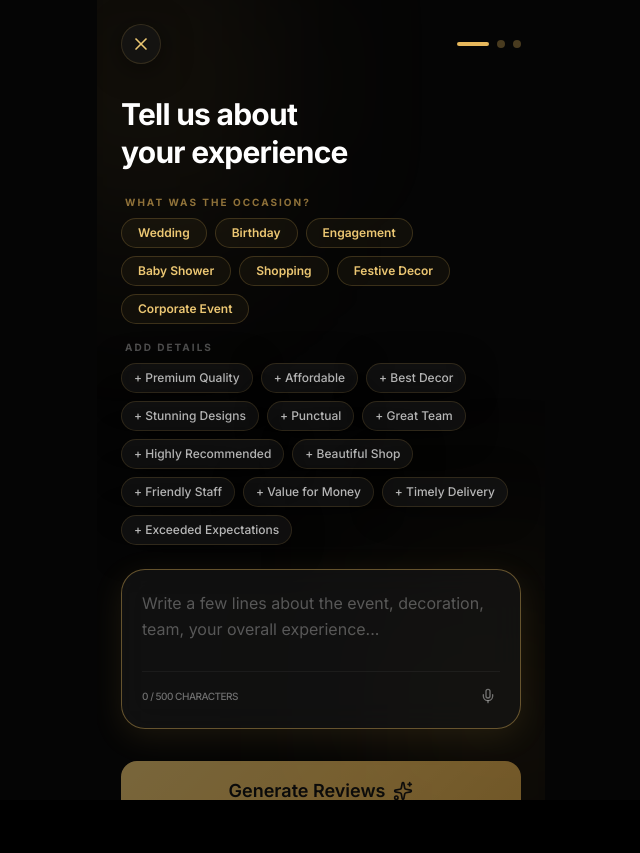
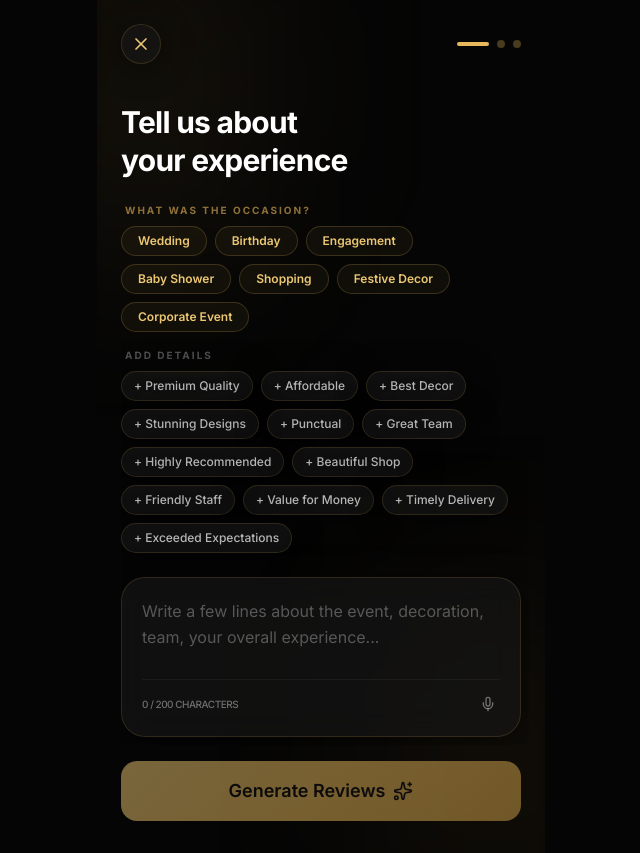
Before and after one commit to bhupendraJanghel/parampara-review-assistant, a Next.js app: page / in a window 1280 px wide. Both pictures are taken after a click on the button "Get Started". Shown: the whole page, without its empty margins (319-959 px from the left). Before the commit the page ends 800 px from the top, so only its background shows below. Built offline with nearby package versions, Linux system fonts and the light colour scheme.

Commit message:
feat: implement review generation flow with tone selection and copy-to-clipboard functionality

```diff
--- a/src/app/page.tsx
+++ b/src/app/page.tsx
@@ -2,7 +2,7 @@ import { ReviewFlow } from "@/components/review-assistant/ReviewFlow";
 
 export default function Home() {
   return (
-    <main className="min-h-screen bg-brand-black">
+    <main className="min-h-screen bg-brand-black flex flex-col">
       <ReviewFlow />
     </main>
   );
--- a/src/components/review-assistant/FeedbackInput.tsx
+++ b/src/components/review-assistant/FeedbackInput.tsx
@@ -90,11 +90,6 @@ export function FeedbackInput({
     setFeedback(newFeedback);
   };
 
-  useEffect(() => {
-    if (textareaRef.current) {
-      textareaRef.current.focus();
-    }
-  }, []);
 
   return (
     <div className="flex-1 flex flex-col p-6 z-10">
@@ -112,7 +107,8 @@ export function FeedbackInput({
         </div>
       </div>
 
-      <div className="space-y-6 flex-1 flex flex-col">
+      <div className="flex-1 flex flex-col min-h-0">
+        <div className="space-y-6 flex-1 overflow-y-auto pr-2 -mr-2 py-2">
           <div className="space-y-2">
             <h2 className="text-3xl font-bold tracking-tight text-white leading-tight">
               Tell us about
@@ -157,7 +153,7 @@ export function FeedbackInput({
                     className={cn(
                       "px-3 py-1.5 rounded-full transition-all active:scale-95 text-xs font-medium",
                       selectedDetails.includes(chip)
-                      ? "bg-gold-500/20 border border-gold-500/60 text-gold-300 shadow-[0_0_10px_rgba(231,184,92,0.2)]"
+                        ? "bg-gold-500/20 border border-gold-500/60 text-gold-300 shadow-[0_0_10px_rgba(231,184,92,0.25)]"
                         : "glass-card text-white/70 hover:text-gold-400 hover:border-gold-500/40"
                     )}
                   >
@@ -168,18 +164,18 @@ export function FeedbackInput({
             </div>
           </div>
 
-        <div className="glass-card h-40 rounded-3xl p-5 flex flex-col relative group transition-all duration-300 focus-within:border-gold-500/40 focus-within:shadow-[0_8px_32px_rgba(231,184,92,0.1)]">
+          <div className="glass-card h-40 shrink-0 rounded-3xl p-5 flex flex-col relative group transition-all duration-300 focus-within:border-gold-500/40 focus-within:shadow-[0_8px_32px_rgba(231,184,92,0.1)]">
             <textarea
               ref={textareaRef}
               value={feedback}
-            onChange={(e) => setFeedback(e.target.value.slice(0, 500))}
+              onChange={(e) => setFeedback(e.target.value.slice(0, 200))}
               placeholder="Write a few lines about the event, decoration, team, your overall experience..."
               className="w-full flex-1 bg-transparent border-none outline-none resize-none text-white/90 placeholder:text-white/30 text-[16px] leading-relaxed"
             />
 
             <div className="flex items-center justify-between pt-3 mt-auto border-t border-white/5">
               <span className="text-[10px] font-medium text-white/40 uppercase tracking-tighter">
-              {feedback.length} / 500 characters
+                {feedback.length} / 200 characters
               </span>
               <div className="flex gap-3">
                 <button className="text-white/40 hover:text-white/80 transition-colors p-1">
@@ -188,8 +184,9 @@ export function FeedbackInput({
               </div>
             </div>
           </div>
+        </div>
 
-        <div className="pt-2 pb-4">
+        <div className="pt-4 pb-2 mt-auto">
           <button
             onClick={onGenerate}
             disabled={!feedback.trim() || isGenerating}
--- a/src/components/review-assistant/GeneratedReview.tsx
+++ b/src/components/review-assistant/GeneratedReview.tsx
@@ -47,7 +47,8 @@ export function GeneratedReview({
         </div>
       </div>
 
-      <div className="space-y-6 flex-1 flex flex-col">
+      <div className="flex-1 flex flex-col min-h-0">
+        <div className="space-y-6 flex-1 overflow-y-auto pr-2 -mr-2 py-2">
           <div className="space-y-2">
             <h2 className="text-3xl font-bold tracking-tight text-white leading-tight">
               Your Review
@@ -119,8 +120,9 @@ export function GeneratedReview({
               </div>
             </div>
           </div>
+        </div>
 
-        <div className="grid grid-cols-2 gap-4 mt-auto pb-4">
+        <div className="grid grid-cols-2 gap-4 mt-auto pb-4 pt-4">
           <button
             onClick={onCopy}
             className="bg-white/5 border border-white/10 text-white font-semibold py-4 rounded-2xl flex items-center justify-center gap-2 active:scale-[0.98] transition-transform hover:bg-white/10"
--- a/src/components/review-assistant/ReviewFlow.tsx
+++ b/src/components/review-assistant/ReviewFlow.tsx
@@ -53,7 +53,7 @@ export function ReviewFlow() {
   };
 
   return (
-    <div className="flex-1 flex flex-col relative max-w-md mx-auto w-full h-[100dvh] overflow-hidden bg-brand-black">
+    <div className="flex-1 flex flex-col relative max-w-md mx-auto w-full h-[100dvh] overflow-y-auto bg-brand-black">
       {/* Background gradients */}
       <div className="absolute inset-0 pointer-events-none overflow-hidden">
         <div className="absolute top-[-10%] left-[-10%] w-[40%] h-[40%] rounded-full bg-gold-500/10 blur-[100px]" />
```
Lines whose indentation alone changed are shown as unchanged.
